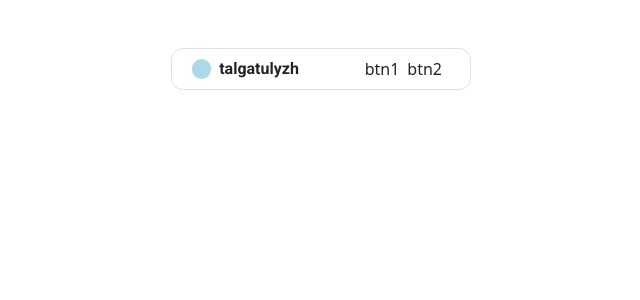
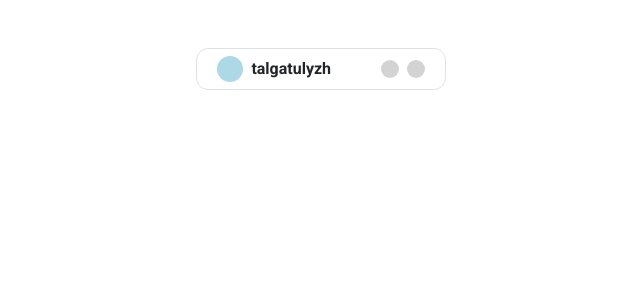
Before and after one commit to qairym-hub/qairym-web, a Next.js app: page /home in a window 1280 px wide. Shown: the top 300 px of the page, without its empty margins (319-959 px from the left). Built offline with nearby package versions, Linux system fonts and the light colour scheme.

Commit message:
Работа над размерами иконок

```diff
--- a/src/pages/home/components/UserCard.tsx
+++ b/src/pages/home/components/UserCard.tsx
@@ -15,14 +15,14 @@ const UserCard: React.FunctionComponent<UserCardProps> = (
     return (
         <>
             <div
-                style={{ width: "300px", paddingLeft: "20px", paddingRight: "20px" }}
+                style={{ width: "250px", paddingLeft: "20px", paddingRight: "20px" }}
                 className="d-flex border rounded-extra py-2"
             >
                 <div
                     style={{ flex: "70%", }}
-                    className="d-flex align-items-center "
+                    className="d-flex align-items-center"
                 >
-                    <div style={{ borderRadius: "50%", aspectRatio: "1/1", height: "80%", background: "lightblue" }}>
+                    <div style={{ borderRadius: "50%", aspectRatio: "1/1", height: "110%", background: "lightblue" }}>
 
                     </div>
                     <span className="text-roboto-700 mx-2">
@@ -32,14 +32,19 @@ const UserCard: React.FunctionComponent<UserCardProps> = (
 
                 <div
                     style={{ flex: "30%" }}
-                    className="d-flex align-items-center"
+                    className="d-flex align-items-center justify-content-end"
                 >
-                    <span>
-                        btn1
-                    </span>
-                    <span className="px-2">
-                        btn2
-                    </span>
+                    <div style={{ borderRadius: "50%", aspectRatio: "1/1", height: "75%", background: "lightgray" }}>
+
+                    </div>
+                    <div className="mx-1">
+
+                    </div>
+                    <div
+                        style={{ borderRadius: "50%", aspectRatio: "1/1", height: "75%", background: "lightgray" }}
+                    >
+
+                    </div>
                 </div>
             </div>
         </>
```
